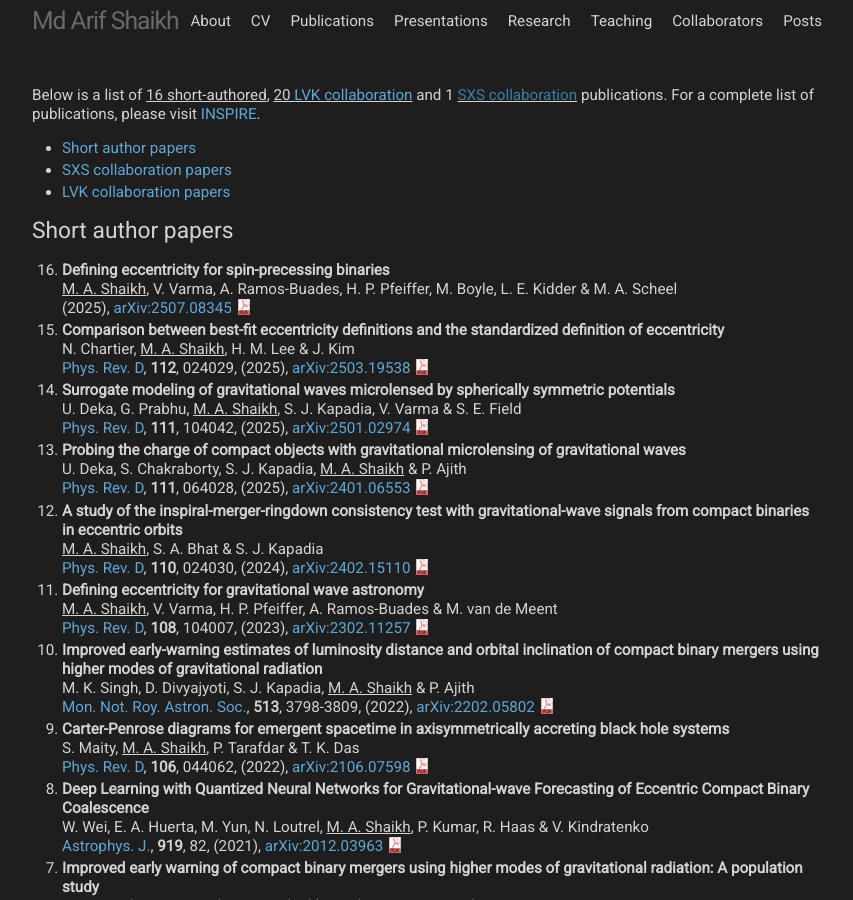
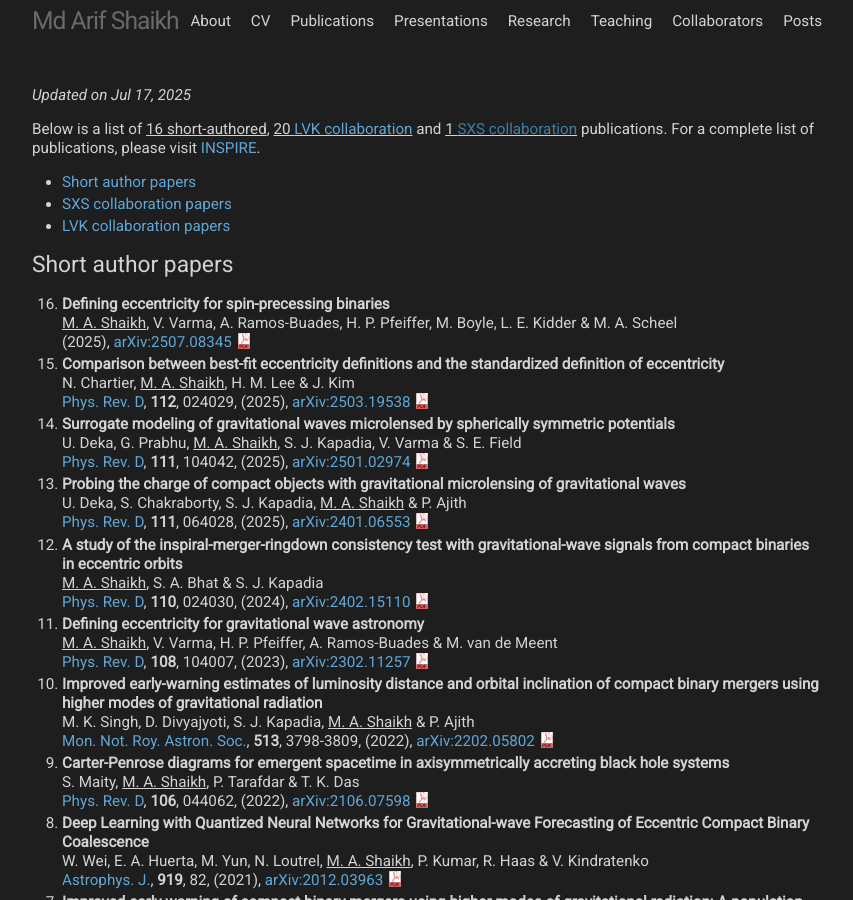
Before and after one commit to md-arif-shaikh/md-arif-shaikh.github.io, a Jekyll site: the page built from 03_publications.html, in a window 1280 px wide and 900 px high. Shown: the whole window, without its empty margins (213-1066 px from the left). Built offline with Jekyll 4.4.1, drawn with Linux system fonts in a browser that asks for light colours.

Commit message:
update publication page

```diff
--- a/03_publications.html
+++ b/03_publications.html
@@ -2,15 +2,22 @@
 title: "Publications"
 permalink: /publications/
 layout: default
+update_date: 17-07-2025
 ---
 {% assign short_paper_count = site.data.short_author_html | size %}
 {% assign lvk_paper_count = site.data.lvk_html | size %}
 {% assign sxs_paper_count = site.data.sxs_html | size %}
+{%- assign date_format = site.minima.date_format | default: "%b %-d, %Y" -%}
+{%- assign last_updated = page.update_date | date: date_format -%}
+
+<p>
+<i> Updated on {{last_updated}} </i>
+</p>
 
 <p>
   Below is a list of <u>{{short_paper_count}}
   short-authored</u>, <u>{{lvk_paper_count}} <a href="https://www.ligo.caltech.edu/page/ligo-scientific-collaboration">LVK
-  collaboration</a></u> and {{sxs_paper_count}} <u><a href="">SXS collaboration</a></u> publications.
+  collaboration</a></u> and <u> {{sxs_paper_count}} <a href="">SXS collaboration</a></u> publications.
   For a complete list of publications, please visit
   <a href="https://inspirehep.net/authors/1812025">INSPIRE</a>.
 </p>
```
